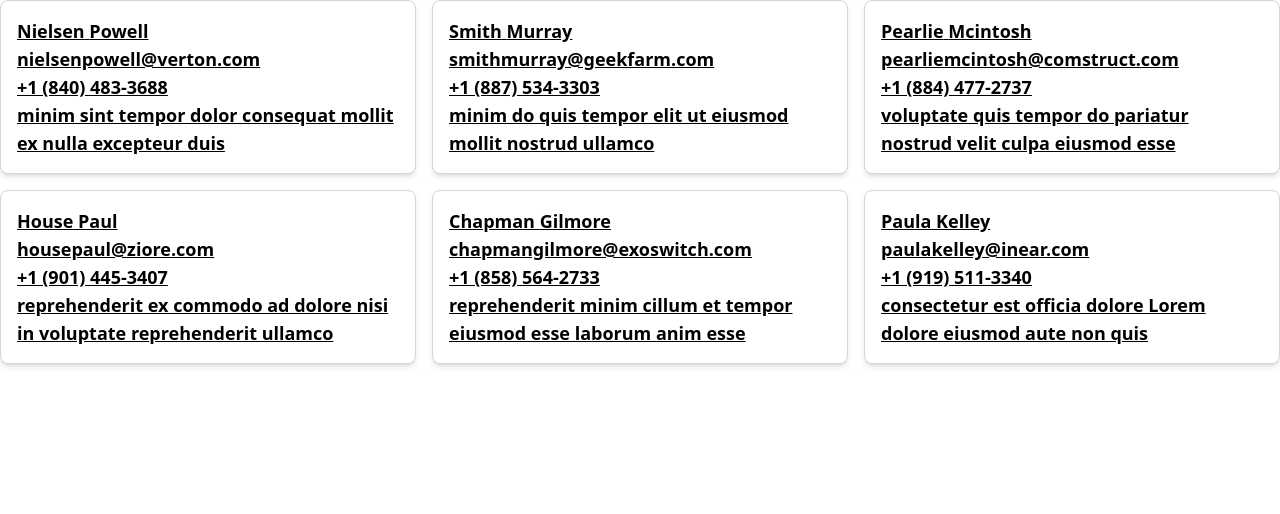
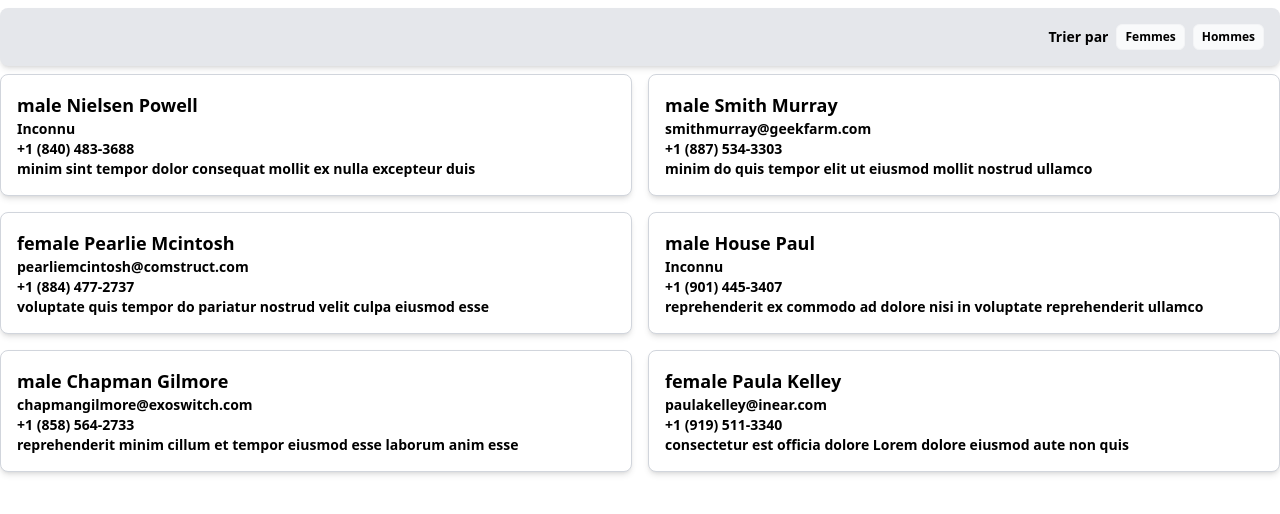
Before and after one commit to Malik971/reactnotion, a React (Vite) app: page / in a window 1280 px wide. Shown: the top 514 px of the page. Built offline with nearby package versions, Linux system fonts and the light colour scheme; the HTML template or start-up script is replaced by a standard one.

Commit message:
Gestion des évenement pas complet

```diff
--- a/src/App.tsx
+++ b/src/App.tsx
@@ -5,7 +5,7 @@ import { USERS } from "./utils/data";
 function App() {
   return (
     <>
-      <section className="text-3xl font-bold underline">
+      <section className="text-3xl font-bold">
         <Users users={USERS} />
       </section>
     </>
--- a/src/components/Users.tsx
+++ b/src/components/Users.tsx
@@ -4,30 +4,71 @@ type UsersProps = {
   picture: string;
   firstName: string;
   surname: string;
-  email: string;
+  email?: string;
   phone: string;
   address: string;
   about: string;
+  gender: string;
 };
 
 type Props = {
   users: UsersProps[];
 };
 
-function Users(props: Props) {
-  const users = props.users;
+function Users({users}: Props) {
+  const sortBy = (field: string) => {
+    // Sorting logic can be implemented here if needed
+    console.log(`Sorting by ${field}`);
+    if (field === "femele") {
+      users.sort((a, b) => a.firstName.localeCompare(b.firstName));
+    } else if (field === "male") {
+      users.sort((a, b) => b.firstName.localeCompare(a.firstName));
+    }
+  }
   return (
-    <section className="grid md:grid-cols-3 gap-4">
-      {users.map(({ id, firstName, surname, email, phone, about}: UsersProps) => (
-        <article className="bg-white border border-gray-300 rounded-lg p-4 shadow-md" key={id}>
-          <h3 className="text-lg">
-            {firstName} {surname}
-            <p>{email}</p>
-            <p>{phone}</p>
-            <p>{about}</p>
-          </h3>
-        </article>
-      ))}
+    <section>
+      <div className="flex bg-gray-200 justify-end items-center p-4 my-2 text-sm rounded-lg shadow-md gap-2">
+        <span>Trier par</span>
+        <button
+          type="button"
+          className="border border-gray-100 bg-gray-50 rounded-md px-2 py-1 text-xs"
+          onClick={() => sortBy("femele")}
+        >
+          Femmes
+        </button>
+        <button
+          type="button"
+          className="border border-gray-100 bg-gray-50 rounded-md px-2 py-1 text-xs"
+          onClick={() => sortBy("male")}
+        >
+          Hommes
+        </button>
+      </div>
+      <div className="grid md:grid-cols-2 gap-4">
+        {users.map(
+          ({
+            id,
+            firstName,
+            surname,
+            email = "Inconnu", // Default value for email
+            phone,
+            about,
+            gender,
+          }: UsersProps) => (
+            <article
+              className="bg-white border border-gray-300 text-sm rounded-lg p-4 shadow-md"
+              key={id}
+            >
+              <h3 className="text-lg">
+                {gender} {firstName} {surname}
+              </h3>
+                <p>{email}</p>
+                <p>{phone}</p>
+                <p>{about}</p>
+            </article>
+          )
+        )}
+      </div>
     </section>
   );
 }
--- a/src/utils/data/index.ts
+++ b/src/utils/data/index.ts
@@ -7,7 +7,7 @@ const USERS = [
     "surname": "Powell",
     "gender": "male",
     "company": "VERTON",
-    "email": "nielsenpowell@verton.com",
+    // "email": "nielsenpowell@verton.com",
     "phone": "+1 (840) 483-3688",
     "address": "845 Varick Street, Wawona, Wisconsin, 8717",
     "about": "minim sint tempor dolor consequat mollit ex nulla excepteur duis"
@@ -46,7 +46,7 @@ const USERS = [
     "surname": "Paul",
     "gender": "male",
     "company": "ZIORE",
-    "email": "housepaul@ziore.com",
+    // "email": "housepaul@ziore.com",
     "phone": "+1 (901) 445-3407",
     "address": "784 Hampton Avenue, Forbestown, Kentucky, 5454",
     "about": "reprehenderit ex commodo ad dolore nisi in voluptate reprehenderit ullamco"
```
